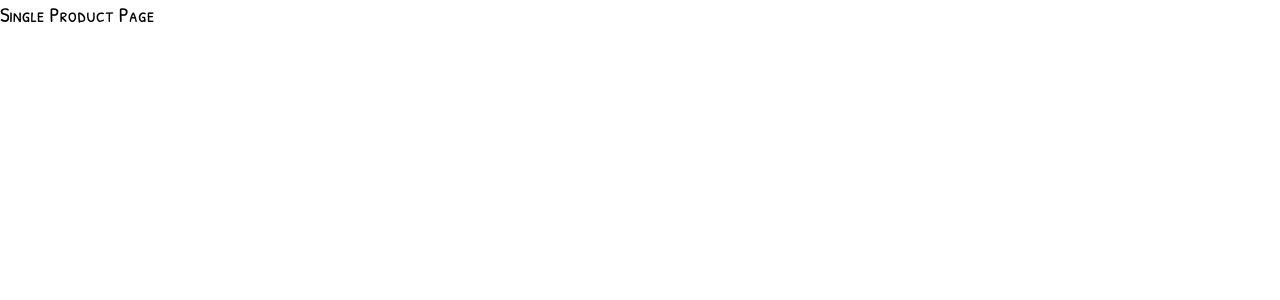
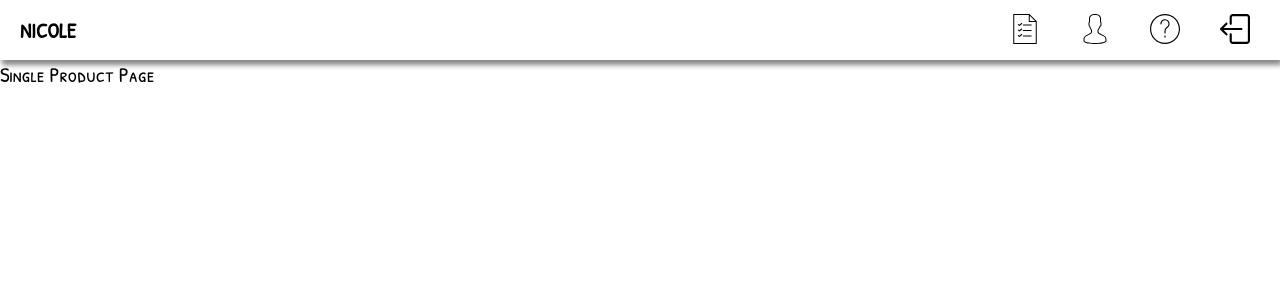
Before and after one commit to tejazz/nicole-client, a React (Create React App) app: page /product/1 in a window 1280 px wide. Shown: the top 300 px of the page. Built offline with nearby package versions, Linux system fonts and the light colour scheme.

Commit message:
layout for single product page

```diff
--- a/src/app/pages/SingleProductPage/SingleProductPage.tsx
+++ b/src/app/pages/SingleProductPage/SingleProductPage.tsx
@@ -1,11 +1,35 @@
-import React, { Component } from 'react';
+import React, { PureComponent } from 'react';
 import './SingleProductPage.scss';
+import Header from '../../components/Header/Header';
 
-class SingleProductPage extends Component {
+interface SingleProductProps {
+    history: any;   // to-do: define proper types
+};
+
+interface SingleProductState {
+    currentRoute: string;
+}
+
+class SingleProductPage extends PureComponent<SingleProductProps, SingleProductState> {
+    constructor(props) {
+        super(props);
+
+        this.state = {
+            currentRoute: "SingleProduct"
+        }
+    }
+
     render() {
         return (
-            <div>
-                Single Product Page
+            <div className="SingleProductPage">
+                <Header
+                    history={this.props.history}
+                    currentRoute={this.state.currentRoute}
+                />
+
+                <div className="SingleProductPage">
+                    Single Product Page
+                </div>
             </div>
         );
     }
```
